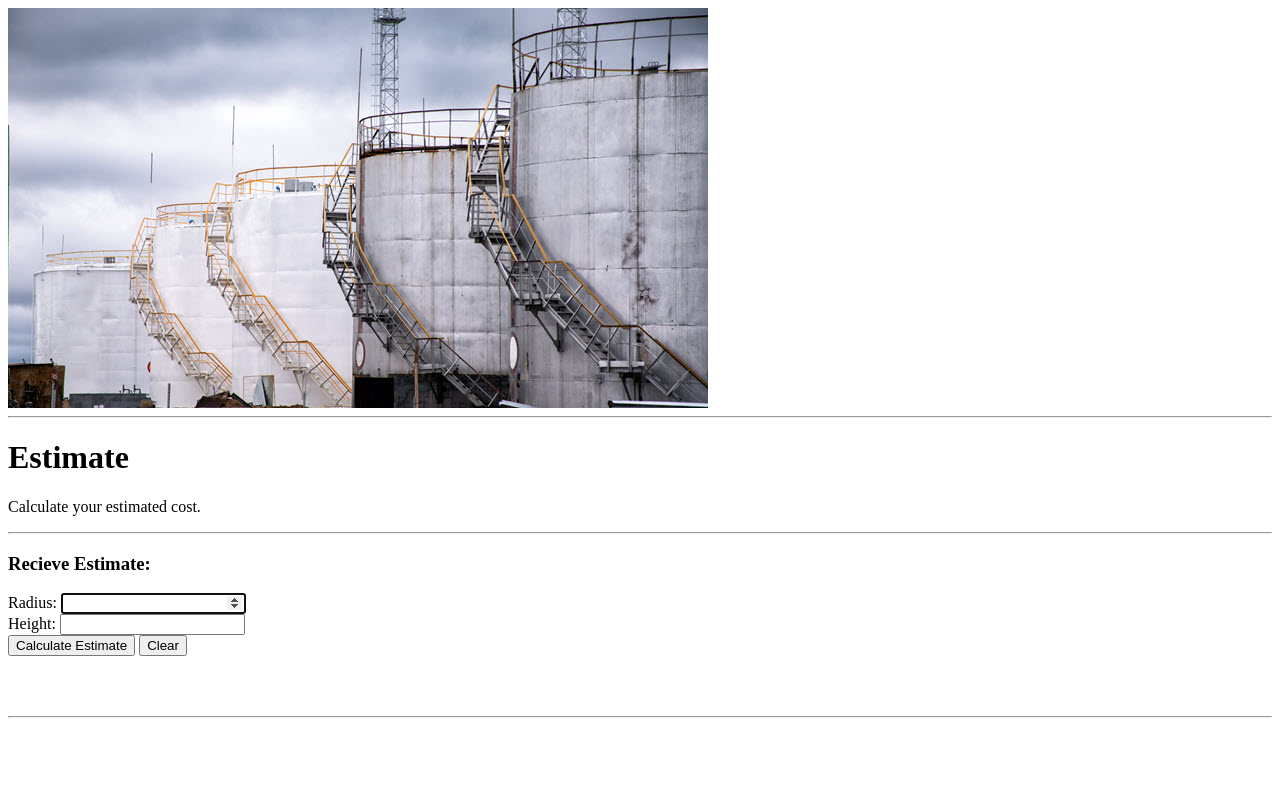
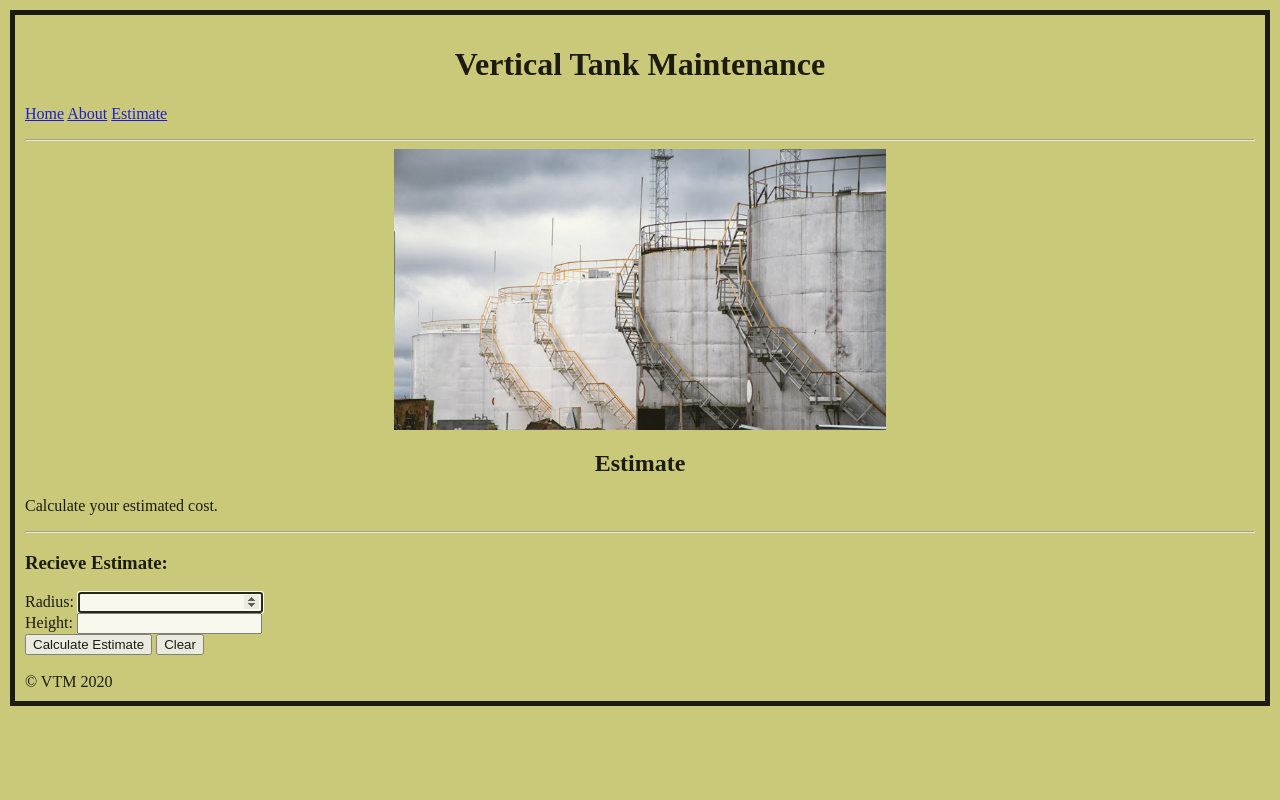
Before and after one commit to shaeoneil/vtm_site, a Flask app: page /estimate in a window 1280 px wide. Run offline with Flask 2, Linux system fonts and the light colour scheme.

Commit message:
final touches

```diff
--- a/static/css/stylesheet.css
+++ b/static/css/stylesheet.css
@@ -1,20 +1,59 @@
-/* purple = #ba87f5 */
-/* black = #121212 */
-/* white = #FFFFFF at .87 or .6 opacity */
-
 body {
   background-color: rgb(201, 201, 121);
-  color: #ffffff;
+  color: black;
   opacity: 0.87;
   margin: 10px;
   padding: 10px;
+  border: 5px black solid;
 }
+
 li{display: inline-block;}
 
 h1 {
   color: black;
+  text-align: center;
 }
 
 input[readonly] {
   background-color: #dcdcdc;
 }
+
+  /* visited link */
+  a:visited {
+    color: purple;
+    text-decoration: none;
+  }
+
+  /* mouse over link */
+  a:hover {
+    color:#F7DCD0 ;
+    background-color: #FFF5F0;
+    border: 1px black solid;
+  }
+
+  p{
+    color: black;
+  }
+  .center {
+    display: block;
+    margin-left: auto;
+    margin-right: auto;
+    width: 40%;
+  }
+
+ h3{
+    color: black;
+  }
+
+  form {
+    color:black;
+  }
+
+  span {
+    content: "\0024";
+  }
+
+  h2 {
+    color: black;
+    text-align: center;
+  }
--- a/templates/about.html
+++ b/templates/about.html
@@ -1,5 +1,5 @@
 {% extends 'base.html' %} {% block body %}
-<h1>About Vertical Tank Maintenence</h1>
+<h2>About Vertical Tank Maintenence</h2>
 
 <p>Lorem ipsum dolor sit amet consectetur adipisicing elit.
 Nemo dicta qui enim temporibus quidem cumque quam error numquam
--- a/templates/base.html
+++ b/templates/base.html
@@ -16,9 +16,13 @@
         <a href="http://127.0.0.1:5000/estimate">Estimate</a>
     </p>
     <hr/>
+
         {% block body %}
 
         {% endblock %}
+        <footer>
+            &copy; VTM 2020
+        </footer>
 
 </body>
 </html>
--- a/templates/estimate.html
+++ b/templates/estimate.html
@@ -1,9 +1,7 @@
 
-{% block body %}
-
-<img src="{{ url_for('static', filename='images/above_ground_vertical_tanks.jpg') }}">
-<hr>
-<h1> Estimate</h1>
+{% extends 'base.html' %} {% block body %}
+<img src="{{ url_for('static', filename='images/above_ground_vertical_tanks.jpg') }}", class="center">
+<h2> Estimate </h2>
 <p>Calculate your estimated cost.</p>
 <hr />
 <h3> Recieve Estimate: </h3>
@@ -12,14 +10,11 @@
         <input type="number" id="radius" name="radius" autofocus required />
         <br />
         <label for="height">Height:</label>
-        <input type="number" id="height" name="height" />
+        <input type="number" id="height" name="height" autofocus required />
         <br>
         <input type="submit" id="submit" value="Calculate Estimate" />
         <input type="reset" value="Clear" />
 </form>
-<br>
-<br>
-<hr />
 <br>
 {% if estimate %}
 {{estimate}}
```
Also changed, not shown: templates/index.html (+5 -3 lines), above_ground_vertical_tanks.jpg (deleted).
